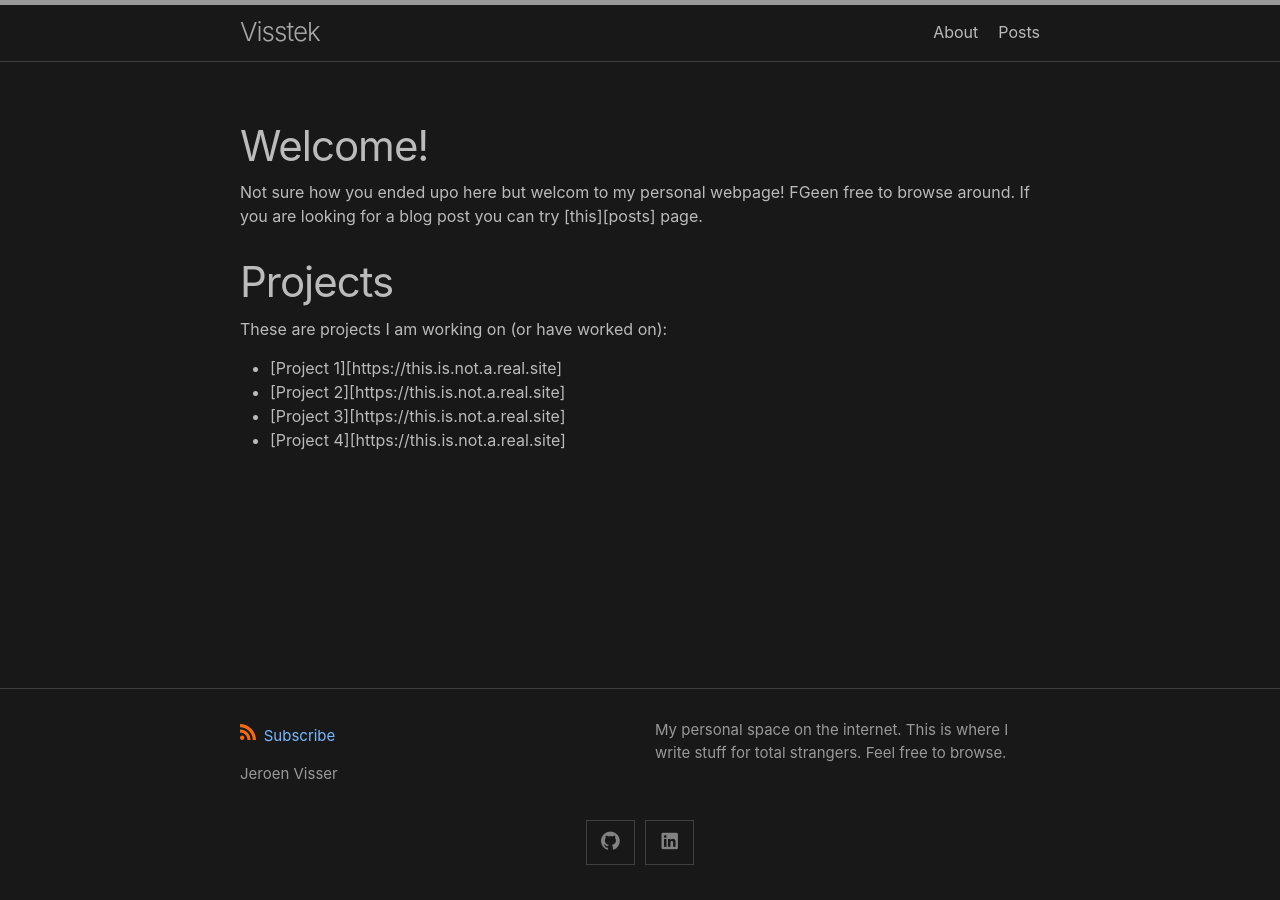
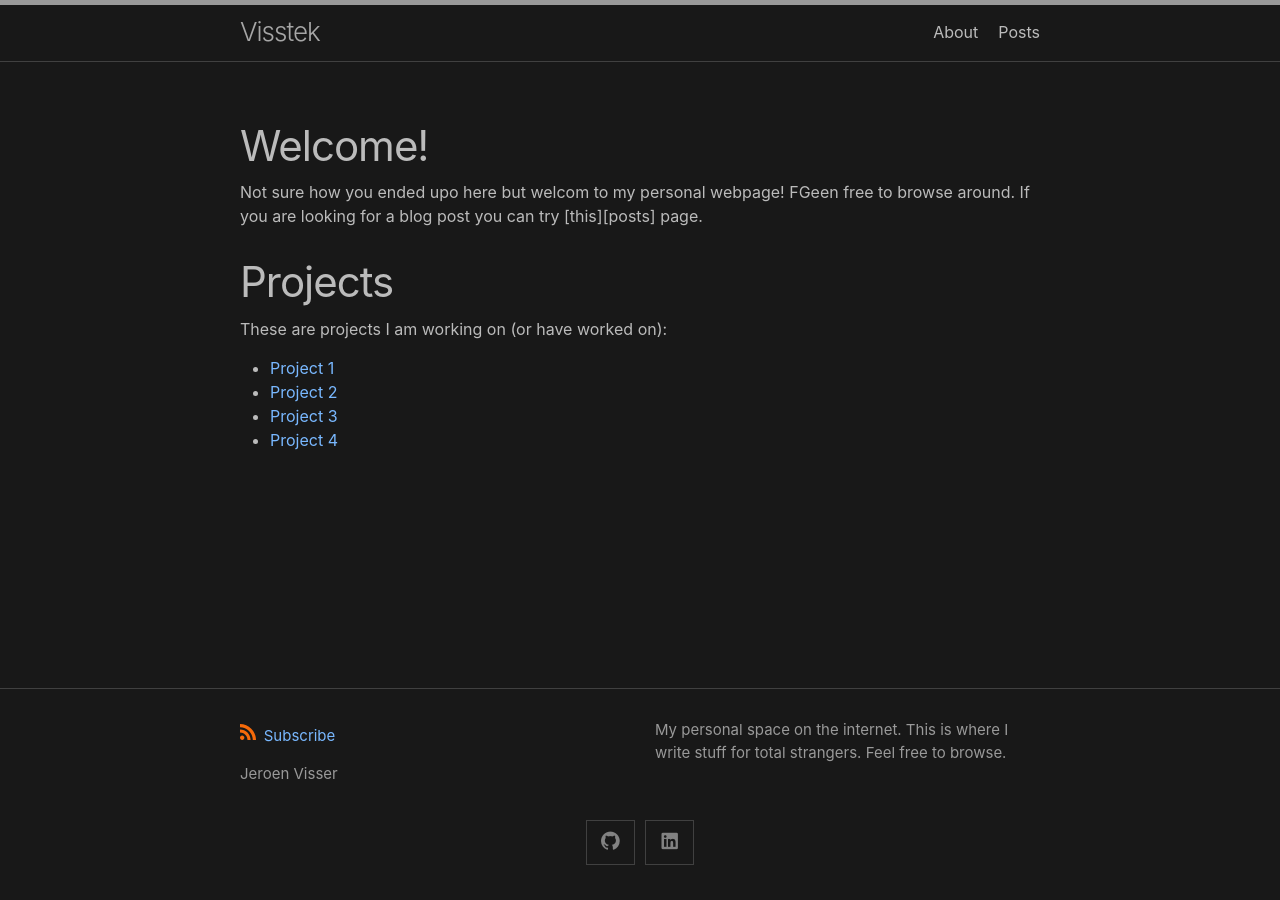
Before and after one commit to VisserJ/visserj.github.io, a Jekyll site: the page built from index.md, in a window 1280 px wide. Built offline with Jekyll 4.4.1, drawn with Linux system fonts in a browser that asks for light colours.

Commit message:
Update index.md

```diff
--- a/index.md
+++ b/index.md
@@ -17,7 +17,7 @@ Not sure how you ended upo here but welcom to my personal webpage! FGeen free to
 
 These are projects I am working on (or have worked on):
 
-- [Project 1][https://this.is.not.a.real.site]
-- [Project 2][https://this.is.not.a.real.site]
-- [Project 3][https://this.is.not.a.real.site]
-- [Project 4][https://this.is.not.a.real.site]
+- [Project 1](https://this.is.not.a.real.site)
+- [Project 2](https://this.is.not.a.real.site)
+- [Project 3](https://this.is.not.a.real.site)
+- [Project 4](https://this.is.not.a.real.site)
```
